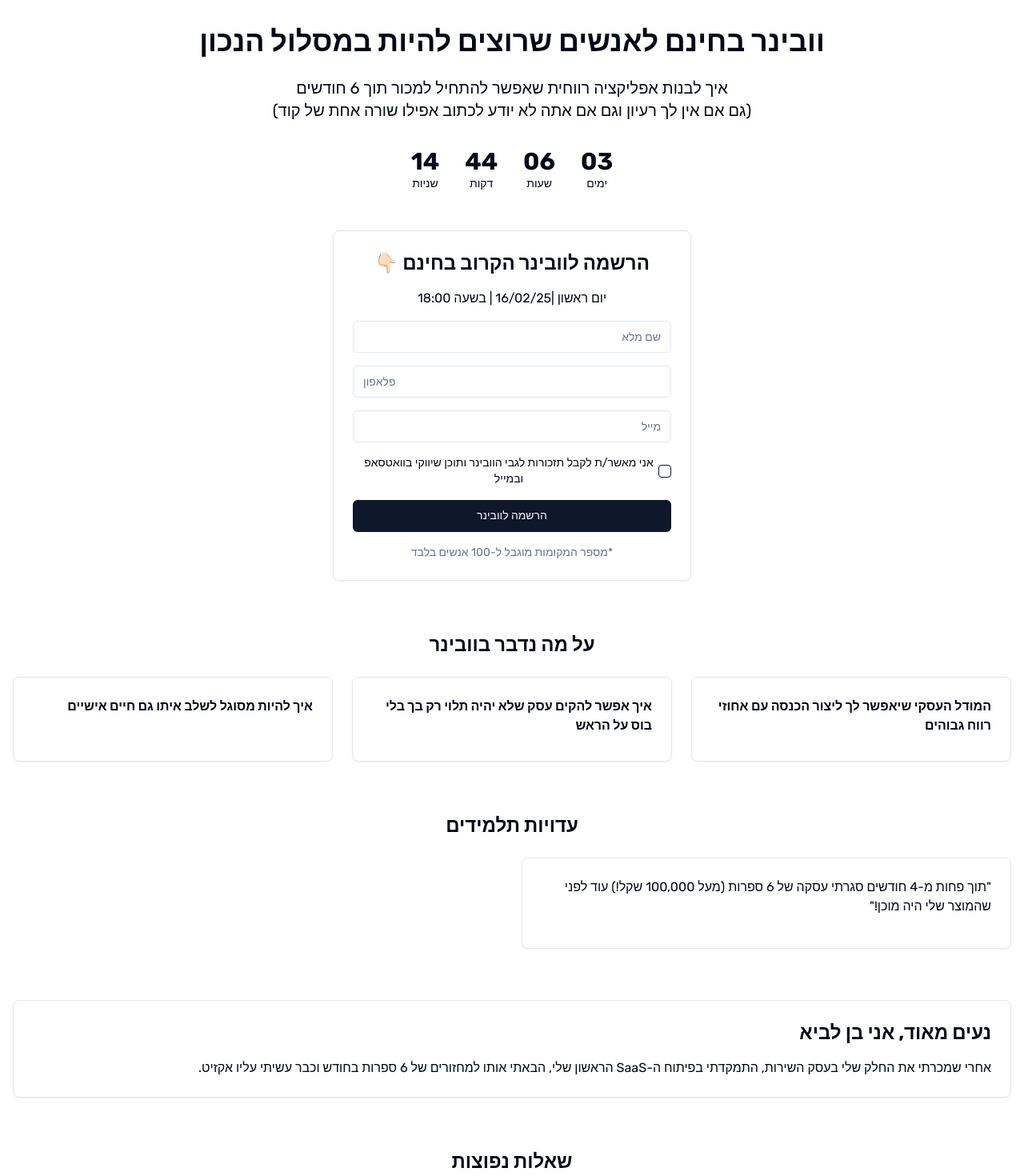
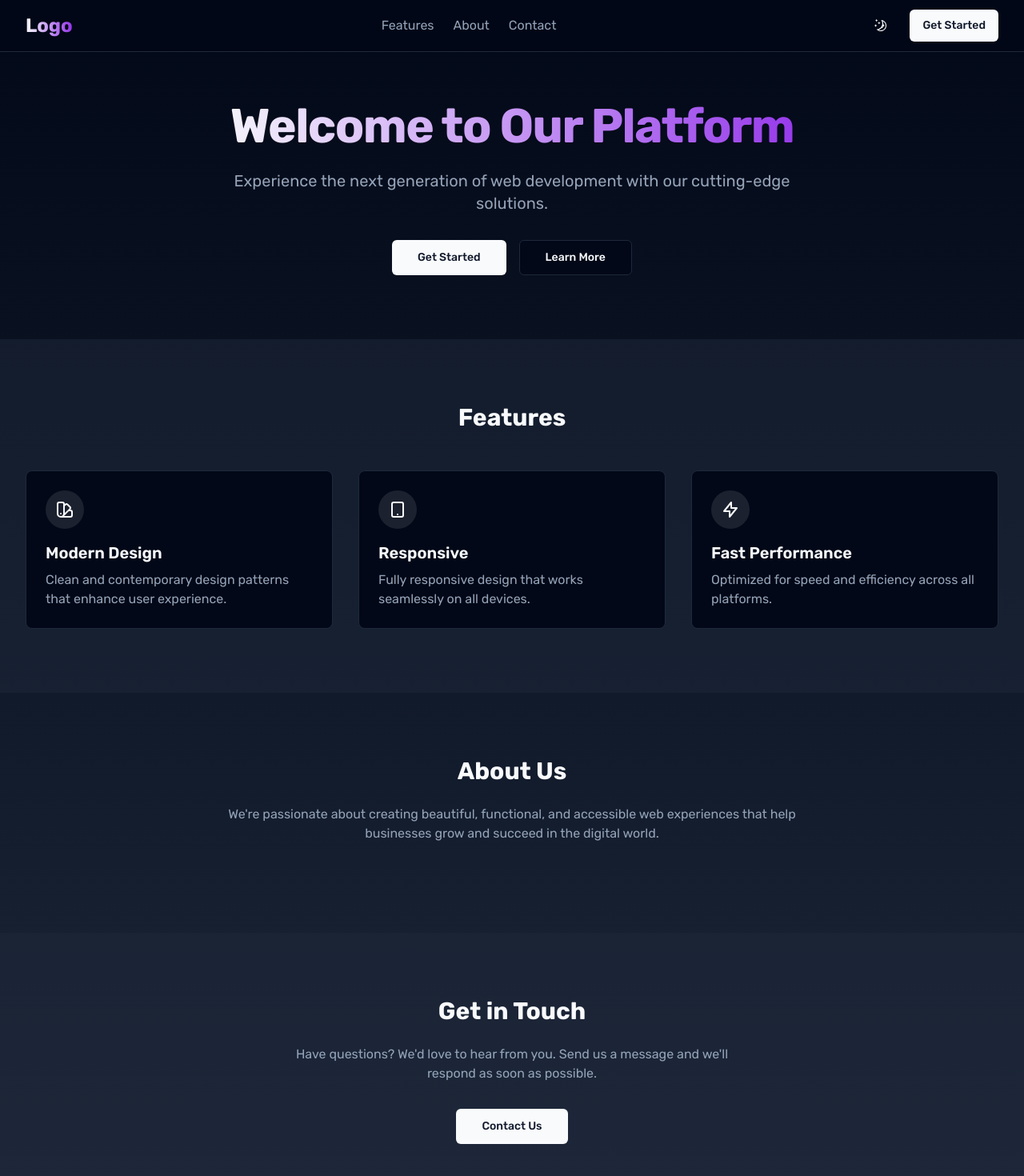
Before and after one commit to instadev-ai/project-0H6xiuvZtgOXA14l56lu, a React (Vite) app: page / in a window 1280 px wide. Shown: the top 1470 px of the page at 80% size. Built offline with nearby package versions, Linux system fonts and the light colour scheme.

Commit message:
Implement dark mode and enhance website design with modern UI elements

```diff
--- a/src/App.tsx
+++ b/src/App.tsx
@@ -1,19 +1,12 @@
-import { QueryClient, QueryClientProvider } from "@tanstack/react-query";
-import { ThemeProvider } from "@/components/theme-provider";
-import LandingPage from "@/components/landing-page";
-
-const queryClient = new QueryClient();
+import { ThemeProvider } from "@/components/theme-provider"
+import LandingPage from "./components/landing-page"
 
 function App() {
   return (
-    <QueryClientProvider client={queryClient}>
-      <ThemeProvider defaultTheme="light" storageKey="vite-ui-theme">
-        <div dir="rtl" className="min-h-screen bg-background">
-          <LandingPage />
-        </div>
-      </ThemeProvider>
-    </QueryClientProvider>
-  );
+    <ThemeProvider defaultTheme="dark">
+      <LandingPage />
+    </ThemeProvider>
+  )
 }
 
-export default App;
+export default App
--- a/src/components/landing-page.tsx
+++ b/src/components/landing-page.tsx
@@ -1,178 +1,191 @@
 import { Button } from "@/components/ui/button";
-import { Card } from "@/components/ui/card";
-import { Input } from "@/components/ui/input";
-import { Checkbox } from "@/components/ui/checkbox";
-import { useState } from "react";
+import { MoonIcon, SunIcon } from "@radix-ui/react-icons";
+import { useTheme } from "@/components/theme-provider";
 
-const LandingPage = () => {
-  const [formData, setFormData] = useState({
-    fullName: "",
-    phone: "",
-    email: "",
-    consent: false,
-  });
-
-  const handleSubmit = (e: React.FormEvent) => {
-    e.preventDefault();
-    // Handle form submission
-    console.log(formData);
-  };
+export default function LandingPage() {
+  const { theme, setTheme } = useTheme();
 
   return (
-    <div className="container mx-auto px-4 py-8">
-      {/* Hero Section */}
-      <section className="text-center mb-16">
-        <h1 className="text-4xl font-bold mb-6">
-          וובינר בחינם לאנשים שרוצים להיות במסלול הנכון
-        </h1>
-        <p className="text-xl mb-8">
-          איך לבנות אפליקציה רווחית שאפשר להתחיל למכור תוך 6 חודשים
-          <br />
-          (גם אם אין לך רעיון וגם אם אתה לא יודע לכתוב אפילו שורה אחת של קוד)
-        </p>
-
-        {/* Countdown Timer */}
-        <div className="flex justify-center gap-8 mb-12">
-          <div className="text-center">
-            <div className="text-3xl font-bold">03</div>
-            <div className="text-sm">ימים</div>
+    <div className="min-h-screen bg-gradient-to-b from-background to-muted">
+      {/* Header */}
+      <header className="fixed w-full top-0 z-50 border-b bg-background/80 backdrop-blur-sm">
+        <div className="container flex items-center justify-between h-16">
+          <div className="text-2xl font-bold bg-gradient-to-r from-primary to-purple-600 bg-clip-text text-transparent">
+            Logo
           </div>
-          <div className="text-center">
-            <div className="text-3xl font-bold">06</div>
-            <div className="text-sm">שעות</div>
-          </div>
-          <div className="text-center">
-            <div className="text-3xl font-bold">44</div>
-            <div className="text-sm">דקות</div>
-          </div>
-          <div className="text-center">
-            <div className="text-3xl font-bold">14</div>
-            <div className="text-sm">שניות</div>
+          <nav className="hidden md:flex items-center gap-6">
+            <a href="#features" className="text-muted-foreground hover:text-foreground transition-colors">
+              Features
+            </a>
+            <a href="#about" className="text-muted-foreground hover:text-foreground transition-colors">
+              About
+            </a>
+            <a href="#contact" className="text-muted-foreground hover:text-foreground transition-colors">
+              Contact
+            </a>
+          </nav>
+          <div className="flex items-center gap-4">
+            <Button
+              variant="ghost"
+              size="icon"
+              onClick={() => setTheme(theme === "dark" ? "light" : "dark")}
+              className="rounded-full"
+            >
+              <SunIcon className="h-5 w-5 rotate-0 scale-100 transition-all dark:-rotate-90 dark:scale-0" />
+              <MoonIcon className="absolute h-5 w-5 rotate-90 scale-0 transition-all dark:rotate-0 dark:scale-100" />
+              <span className="sr-only">Toggle theme</span>
+            </Button>
+            <Button>Get Started</Button>
           </div>
         </div>
+      </header>
 
-        {/* Registration Form */}
-        <Card className="max-w-md mx-auto p-6">
-          <h2 className="text-2xl font-bold mb-4">הרשמה לוובינר הקרוב בחינם 👇🏻</h2>
-          <p className="mb-4">יום ראשון |16/02/25 | בשעה 18:00</p>
-
-          <form onSubmit={handleSubmit} className="space-y-4">
-            <Input
-              placeholder="שם מלא"
-              value={formData.fullName}
-              onChange={(e) => setFormData({ ...formData, fullName: e.target.value })}
-            />
-            <Input
-              placeholder="פלאפון"
-              type="tel"
-              value={formData.phone}
-              onChange={(e) => setFormData({ ...formData, phone: e.target.value })}
-            />
-            <Input
-              placeholder="מייל"
-              type="email"
-              value={formData.email}
-              onChange={(e) => setFormData({ ...formData, email: e.target.value })}
-            />
-
-            <div className="flex items-center space-x-2">
-              <Checkbox
-                id="consent"
-                checked={formData.consent}
-                onCheckedChange={(checked) =>
-                  setFormData({ ...formData, consent: checked as boolean })
-                }
-              />
-              <label htmlFor="consent" className="text-sm">
-                אני מאשר/ת לקבל תזכורות לגבי הוובינר ותוכן שיווקי בוואטסאפ ובמייל
-              </label>
+      {/* Hero Section */}
+      <section className="pt-32 pb-20">
+        <div className="container">
+          <div className="max-w-3xl mx-auto text-center">
+            <h1 className="text-4xl md:text-6xl font-bold tracking-tight bg-gradient-to-r from-primary to-purple-600 bg-clip-text text-transparent mb-6">
+              Welcome to Our Platform
+            </h1>
+            <p className="text-xl text-muted-foreground mb-8">
+              Experience the next generation of web development with our cutting-edge solutions.
+            </p>
+            <div className="flex gap-4 justify-center">
+              <Button size="lg">Get Started</Button>
+              <Button size="lg" variant="outline">Learn More</Button>
             </div>
-
-            <Button type="submit" className="w-full">
-              הרשמה לוובינר
-            </Button>
-          </form>
-
-          <p className="text-sm text-muted-foreground mt-4 text-center">
-            *מספר המקומות מוגבל ל-100 אנשים בלבד
-          </p>
-        </Card>
-      </section>
-
-      {/* Benefits Section */}
-      <section className="mb-16">
-        <h2 className="text-2xl font-bold mb-6 text-center">על מה נדבר בוובינר</h2>
-        <div className="grid md:grid-cols-3 gap-6">
-          <Card className="p-6">
-            <h3 className="font-bold mb-2">
-              המודל העסקי שיאפשר לך ליצור הכנסה עם אחוזי רווח גבוהים
-            </h3>
-          </Card>
-          <Card className="p-6">
-            <h3 className="font-bold mb-2">
-              איך אפשר להקים עסק שלא יהיה תלוי רק בך בלי בוס על הראש
-            </h3>
-          </Card>
-          <Card className="p-6">
-            <h3 className="font-bold mb-2">
-              איך להיות מסוגל לשלב איתו גם חיים אישיים
-            </h3>
-          </Card>
+          </div>
         </div>
       </section>
 
-      {/* Social Proof Section */}
-      <section className="mb-16">
-        <h2 className="text-2xl font-bold mb-6 text-center">עדויות תלמידים</h2>
-        <div className="grid md:grid-cols-2 gap-6">
-          <Card className="p-6">
-            <p className="mb-4">
-              "תוך פחות מ-4 חודשים סגרתי עסקה של 6 ספרות (מעל 100,000 שקל!) עוד לפני שהמוצר שלי היה מוכן!"
-            </p>
-          </Card>
+      {/* Features Section */}
+      <section id="features" className="py-20 bg-muted/50">
+        <div className="container">
+          <h2 className="text-3xl font-bold text-center mb-12">Features</h2>
+          <div className="grid md:grid-cols-3 gap-8">
+            {features.map((feature, index) => (
+              <div
+                key={index}
+                className="p-6 rounded-lg bg-card border hover:shadow-lg transition-all"
+              >
+                <div className="w-12 h-12 rounded-full bg-primary/10 flex items-center justify-center mb-4">
+                  {feature.icon}
+                </div>
+                <h3 className="text-xl font-semibold mb-2">{feature.title}</h3>
+                <p className="text-muted-foreground">{feature.description}</p>
+              </div>
+            ))}
+          </div>
         </div>
       </section>
 
       {/* About Section */}
-      <section className="mb-16">
-        <Card className="p-6">
-          <h2 className="text-2xl font-bold mb-4">נעים מאוד, אני בן לביא</h2>
-          <p>
-            אחרי שמכרתי את החלק שלי בעסק השירות, התמקדתי בפיתוח ה-SaaS הראשון שלי,
-            הבאתי אותו למחזורים של 6 ספרות בחודש וכבר עשיתי עליו אקזיט.
-          </p>
-        </Card>
+      <section id="about" className="py-20">
+        <div className="container">
+          <div className="max-w-3xl mx-auto text-center">
+            <h2 className="text-3xl font-bold mb-6">About Us</h2>
+            <p className="text-muted-foreground mb-8">
+              We're passionate about creating beautiful, functional, and accessible web experiences
+              that help businesses grow and succeed in the digital world.
+            </p>
+          </div>
+        </div>
       </section>
 
-      {/* FAQ Section */}
-      <section className="mb-16">
-        <h2 className="text-2xl font-bold mb-6 text-center">שאלות נפוצות</h2>
-        <div className="grid md:grid-cols-2 gap-6">
-          <Card className="p-6">
-            <h3 className="font-bold mb-2">מה זה SaaS בכלל?</h3>
-          </Card>
-          <Card className="p-6">
-            <h3 className="font-bold mb-2">כמה טוב צריך להיות באנגלית?</h3>
-          </Card>
-          <Card className="p-6">
-            <h3 className="font-bold mb-2">מה אם אין לי רעיון?</h3>
-          </Card>
-          <Card className="p-6">
-            <h3 className="font-bold mb-2">האם צריך לדעת לתכנת?</h3>
-          </Card>
+      {/* Contact Section */}
+      <section id="contact" className="py-20 bg-muted/50">
+        <div className="container">
+          <div className="max-w-xl mx-auto text-center">
+            <h2 className="text-3xl font-bold mb-6">Get in Touch</h2>
+            <p className="text-muted-foreground mb-8">
+              Have questions? We'd love to hear from you. Send us a message and we'll respond as soon as possible.
+            </p>
+            <Button size="lg">Contact Us</Button>
+          </div>
         </div>
       </section>
 
       {/* Footer */}
-      <footer className="text-center text-sm text-muted-foreground">
-        <div className="space-x-4">
-          <a href="#" className="hover:underline">תקנון</a>
-          <a href="#" className="hover:underline">מדיניות פרטיות</a>
-          <a href="#" className="hover:underline">הצהרת נגישות</a>
+      <footer className="py-12 border-t">
+        <div className="container">
+          <div className="flex flex-col md:flex-row justify-between items-center gap-4">
+            <div className="text-sm text-muted-foreground">
+              © 2024 Your Company. All rights reserved.
+            </div>
+            <div className="flex gap-6">
+              <a href="#" className="text-sm text-muted-foreground hover:text-foreground transition-colors">
+                Privacy Policy
+              </a>
+              <a href="#" className="text-sm text-muted-foreground hover:text-foreground transition-colors">
+                Terms of Service
+              </a>
+            </div>
+          </div>
         </div>
       </footer>
     </div>
   );
-};
+}
 
-export default LandingPage;
+const features = [
+  {
+    title: "Modern Design",
+    description: "Clean and contemporary design patterns that enhance user experience.",
+    icon: (
+      <svg
+        className="w-6 h-6 text-primary"
+        fill="none"
+        stroke="currentColor"
+        viewBox="0 0 24 24"
+        xmlns="http://www.w3.org/2000/svg"
+      >
+        <path
+          strokeLinecap="round"
+          strokeLinejoin="round"
+          strokeWidth={2}
+          d="M7 21a4 4 0 01-4-4V5a2 2 0 012-2h4a2 2 0 012 2v12a4 4 0 01-4 4zm0 0h12a2 2 0 002-2v-4a2 2 0 00-2-2h-2.343M11 7.343l1.657-1.657a2 2 0 012.828 0l2.829 2.829a2 2 0 010 2.828l-8.486 8.485M7 17h.01"
+        />
+      </svg>
+    ),
+  },
+  {
+    title: "Responsive",
+    description: "Fully responsive design that works seamlessly on all devices.",
+    icon: (
+      <svg
+        className="w-6 h-6 text-primary"
+        fill="none"
+        stroke="currentColor"
+        viewBox="0 0 24 24"
+        xmlns="http://www.w3.org/2000/svg"
+      >
+        <path
+          strokeLinecap="round"
+          strokeLinejoin="round"
+          strokeWidth={2}
+          d="M12 18h.01M7 21h10a2 2 0 002-2V5a2 2 0 00-2-2H7a2 2 0 00-2 2v14a2 2 0 002 2z"
+        />
+      </svg>
+    ),
+  },
+  {
+    title: "Fast Performance",
+    description: "Optimized for speed and efficiency across all platforms.",
+    icon: (
+      <svg
+        className="w-6 h-6 text-primary"
+        fill="none"
+        stroke="currentColor"
+        viewBox="0 0 24 24"
+        xmlns="http://www.w3.org/2000/svg"
+      >
+        <path
+          strokeLinecap="round"
+          strokeLinejoin="round"
+          strokeWidth={2}
+          d="M13 10V3L4 14h7v7l9-11h-7z"
+        />
+      </svg>
+    ),
+  },
+];
```
